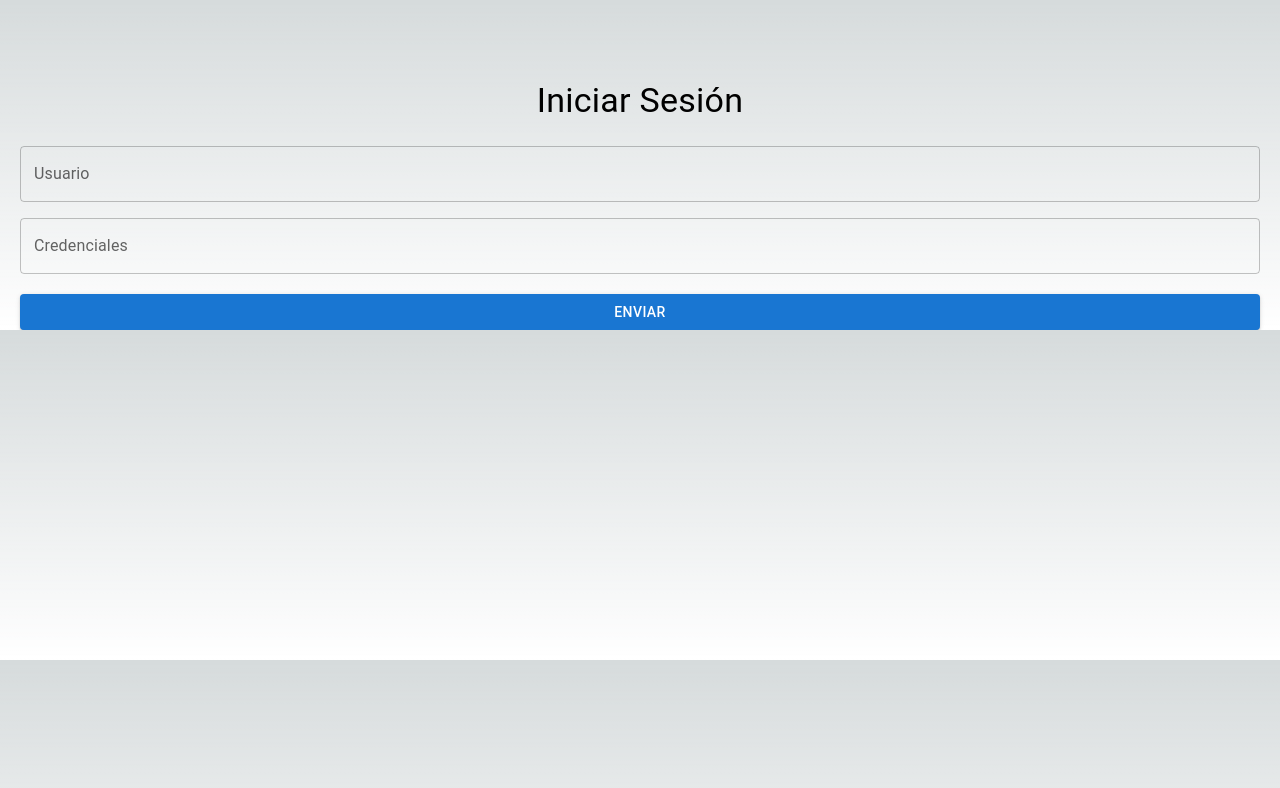
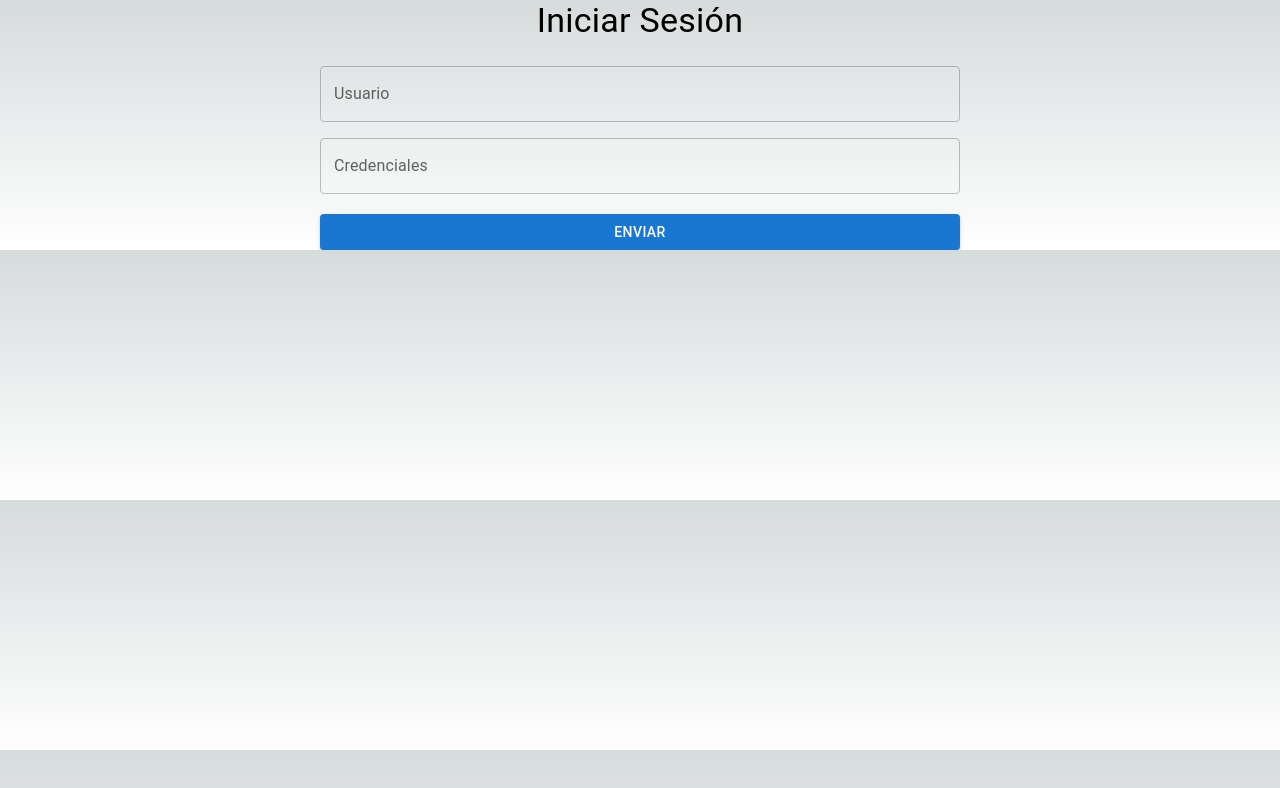
Before and after one commit to loveragabriel/eldar-challenge, a Next.js app: page /log-in in a window 1280 px wide. Shown: the top 788 px of the page. Built offline with nearby package versions, Linux system fonts and the light colour scheme.

Commit message:
ajusto martin input form

```diff
--- a/src/app/log-in/page.jsx
+++ b/src/app/log-in/page.jsx
@@ -15,18 +15,19 @@ export default function LogIn() {
     }));
   };
 
-  const submitInputData =()=>{
+  const submitInputData = () => {
     console.log(inputData.user + inputData.credential);
-  }
+  };
   return (
     <Box
       sx={{
         display: "flex",
         flexDirection: "column",
         justifyItems: "center",
-        marginTop: "10vh",
-        marginRight: "20px",
-        marginLeft: "20px",
+        margin: {
+          xs: "0vw 5vw",
+          sm: "0vw 25vw",
+        },
       }}
     >
       <Typography
```
